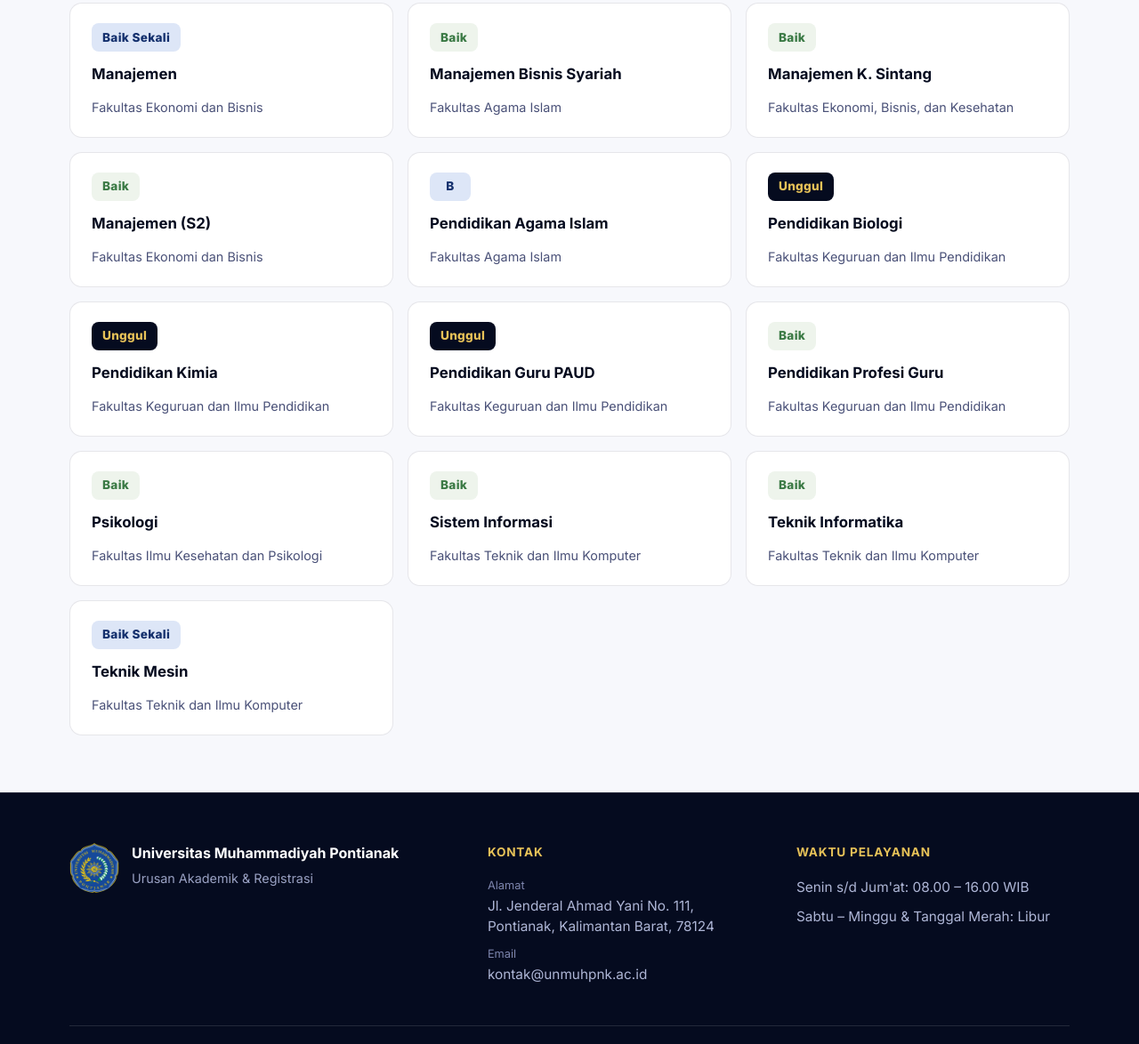
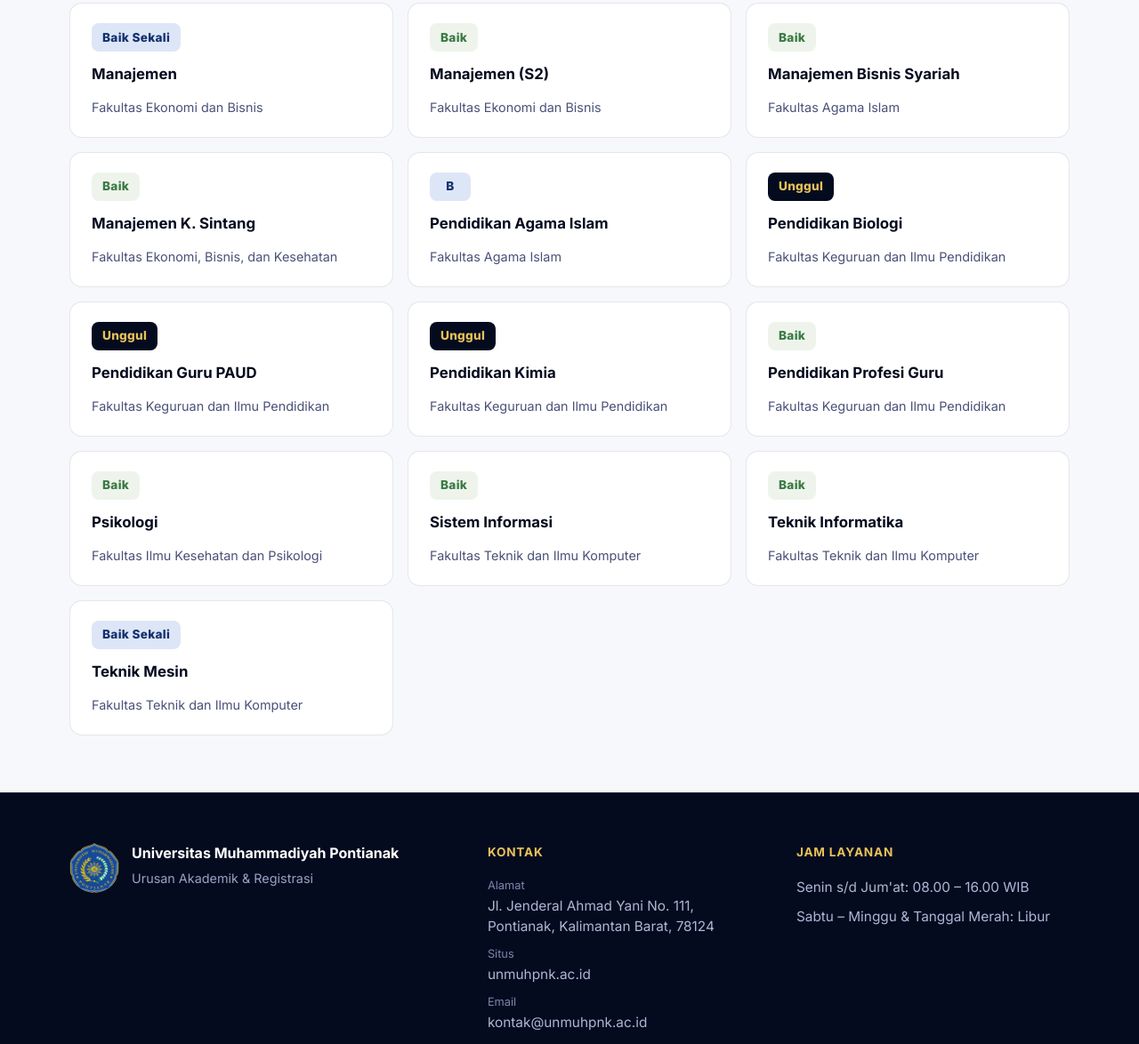
Before and after one commit to restandri/akademikbaakump, a plain HTML site: page index.html in a window 1280 px wide. Shown: the part 3647-4821 px from the top of the page at 89% size. Drawn offline with Linux system fonts and the light colour scheme.

Commit message:
Update index.html

```diff
--- a/index.html
+++ b/index.html
@@ -635,6 +635,11 @@
         </div>
         <div class="accred-card">
           <div class="accred-rank-chip baik">Baik</div>
+          <a class="prodi-name" href="https://drive.google.com/file/d/13xsHq8UqNt3b3iOJlTw9gf69NlRpPKeI/view?usp=drive_link" target="_blank" rel="noopener">Manajemen (S2)</a>
+          <div class="prodi-fak">Fakultas Ekonomi dan Bisnis</div>
+        </div>
+        <div class="accred-card">
+          <div class="accred-rank-chip baik">Baik</div>
           <a class="prodi-name" href="https://drive.google.com/file/d/1xDn2W_Z6CsKL2LDCYHTBpggnLFIA2rN-/view?usp=drive_link" target="_blank" rel="noopener">Manajemen Bisnis Syariah</a>
           <div class="prodi-fak">Fakultas Agama Islam</div>
         </div>
@@ -642,11 +647,6 @@
           <div class="accred-rank-chip baik">Baik</div>
           <a class="prodi-name" href="https://drive.google.com/file/d/1YeTuYs803rfM_zUArb5r36C_c3YK8TkQ/view?usp=drive_link" target="_blank" rel="noopener">Manajemen K. Sintang</a>
           <div class="prodi-fak">Fakultas Ekonomi, Bisnis, dan Kesehatan</div>
-        </div>
-        <div class="accred-card">
-          <div class="accred-rank-chip baik">Baik</div>
-          <a class="prodi-name" href="https://drive.google.com/file/d/13xsHq8UqNt3b3iOJlTw9gf69NlRpPKeI/view?usp=drive_link" target="_blank" rel="noopener">Manajemen (S2)</a>
-          <div class="prodi-fak">Fakultas Ekonomi dan Bisnis</div>
         </div>
         <div class="accred-card">
           <div class="accred-rank-chip baik-sekali">B</div>
@@ -660,12 +660,12 @@
         </div>
         <div class="accred-card">
           <div class="accred-rank-chip unggul">Unggul</div>
-          <a class="prodi-name" href="https://drive.google.com/file/d/1CNh2esN-q8IvIR5txHlOemaBQY6YL6JC/view?usp=drive_link" target="_blank" rel="noopener">Pendidikan Kimia</a>
+          <a class="prodi-name" href="https://drive.google.com/file/d/1vDUhCLh5dt24FuBd9Iz5j433x1Gib-kY/view?usp=drive_link" target="_blank" rel="noopener">Pendidikan Guru PAUD</a>
           <div class="prodi-fak">Fakultas Keguruan dan Ilmu Pendidikan</div>
         </div>
         <div class="accred-card">
           <div class="accred-rank-chip unggul">Unggul</div>
-          <a class="prodi-name" href="https://drive.google.com/file/d/1vDUhCLh5dt24FuBd9Iz5j433x1Gib-kY/view?usp=drive_link" target="_blank" rel="noopener">Pendidikan Guru PAUD</a>
+          <a class="prodi-name" href="https://drive.google.com/file/d/1CNh2esN-q8IvIR5txHlOemaBQY6YL6JC/view?usp=drive_link" target="_blank" rel="noopener">Pendidikan Kimia</a>
           <div class="prodi-fak">Fakultas Keguruan dan Ilmu Pendidikan</div>
         </div>
         <div class="accred-card">
@@ -715,10 +715,11 @@
       <div>
         <h3>Kontak</h3>
         <div class="contact-item"><span class="k">Alamat</span>Jl. Jenderal Ahmad Yani No. 111, Pontianak, Kalimantan Barat, 78124</div>
+        <div class="contact-item"><span class="k">Situs</span><a href="https://unmuhpnk.ac.id" target="_blank">unmuhpnk.ac.id</a></div>
         <div class="contact-item"><span class="k">Email</span><a href="mailto:kontak@unmuhpnk.ac.id">kontak@unmuhpnk.ac.id</a></div>
       </div>
       <div>
-        <h3>Waktu Pelayanan</h3>
+        <h3>Jam Layanan</h3>
         <div class="contact-item">Senin s/d Jum'at: 08.00 &ndash; 16.00 WIB</div>
         <div class="contact-item">Sabtu &ndash; Minggu &amp; Tanggal Merah: Libur</div>
       </div>
```
